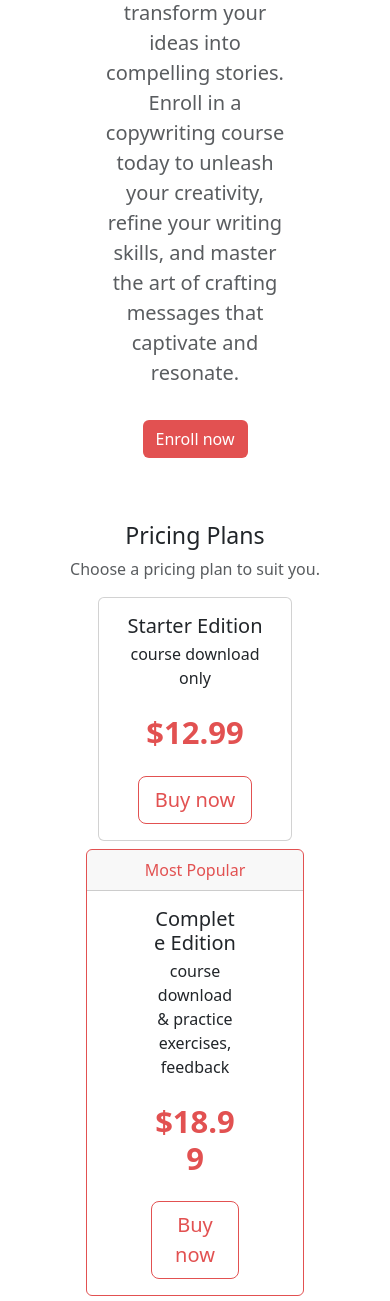
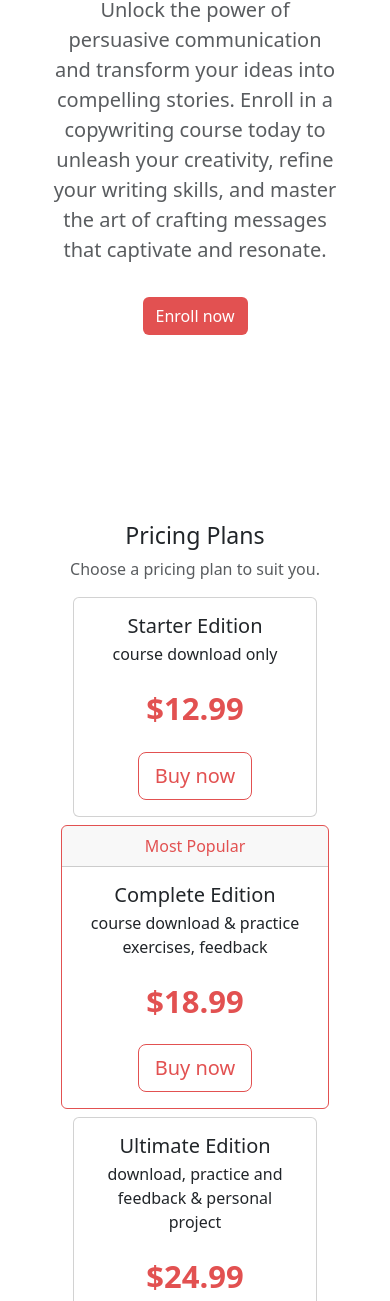
Before and after one commit to whO-1/SimpleCourse, a plain HTML site: page dist/index.html in a window 390 px wide. Shown: the part 286-1587 px from the top of the page. Drawn offline with nearby package versions, Linux system fonts and the light colour scheme.

Commit message:
Update index.html

```diff
--- a/dist/index.html
+++ b/dist/index.html
@@ -55,7 +55,7 @@
 
        <main >
             <section class="container-fluid  align-items-center " id="section-main">
-                <div class="main-content col-9 py-3 px-5  d-flex flex-row justify-content-center">
+                <div class="main-content col-9 py-3 px-sm-5  d-flex flex-row justify-content-center">
                     <div class="text-center text-md-start pt-5">
                         <h1 class="section-title">
                             <div class="display-2">Black-Belt</div>
@@ -81,7 +81,7 @@
                 </div>
                 <div class="row justify-content-center g-2 align-items-center flex-lg-nowrap">
 
-                    <div class="col-8 col-lg-4 col-xl-3 text-center">
+                    <div class="col-10 col-lg-4 col-xl-3 text-center">
                         <div class="card">
                             <div class="card-body">
                                 <h5 class="card-title">Starter Edition</h5>
@@ -95,10 +95,10 @@
                             </div>
                         </div>
                     </div>
-                    <div class="col-9 col-lg-4 col-xl-3 text-center">
+                    <div class="col-11 col-lg-4 col-xl-3 text-center">
                         <div class="card border-primary border-2 ">
                             <div class="card-header text-center text-primary">Most Popular</div>
-                            <div class="card-body mx-5">
+                            <div class="card-body mx-sm-5">
                                 <h5 class="card-title">Complete Edition</h5>
                                 <p class="card-subtitle">course download & practice exercises, feedback</p>
                                 <p class="display-5 text-primary fw-bold mt-4">$18.99</p>
@@ -110,7 +110,7 @@
                             </div>
                         </div>
                     </div>
-                    <div class="col-8 col-lg-4 col-xl-3 text-center">
+                    <div class="col-10 col-lg-4 col-xl-3 text-center">
                         <div class="card">
                             <div class="card-body">
                                 <h5 class="card-title">Ultimate Edition</h5>
@@ -259,13 +259,13 @@
                 </div>
             </section>
 
-            <section class="p-5" id="section-subscribe">
+            <section class="p-5 col-12" id="section-subscribe">
                 <div class="container-lg text-center">
                     <h3>Get in touch</h3>
                     <p class="text-muted">What my students have said about the book.</p>
                 </div>
                 <div class="row justify-content-center">
-                    <form class="col-12 col-md-5 col-lg-4" netlify>
+                    <form class="col-12 col-md-8 col-lg-5" netlify>
                         <div class="mb-3">
                             <label for="exampleFormControlInput1" class="form-label">Email address</label>
                             <div class="input-group">
@@ -299,8 +299,8 @@
                             <label for="floatingTextarea2">Comments</label>
                         </div>
 
-                        <div class="d-flex flex-row justify-content-end mt-3">
-                                <button class="btn btn-dark " type="submit">Subscribe</button>
+                        <div class=" d-flex flex-row justify-content-end mt-3">
+                                <button class="btn btn-md btn-dark col-12 col-md-3" type="submit">Subscribe</button>
                         </div>
 
                     </form>
```
